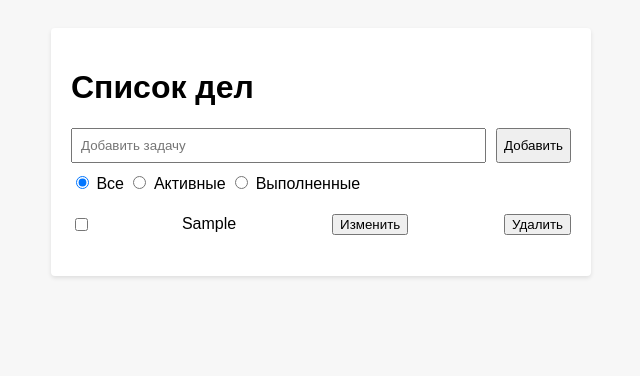
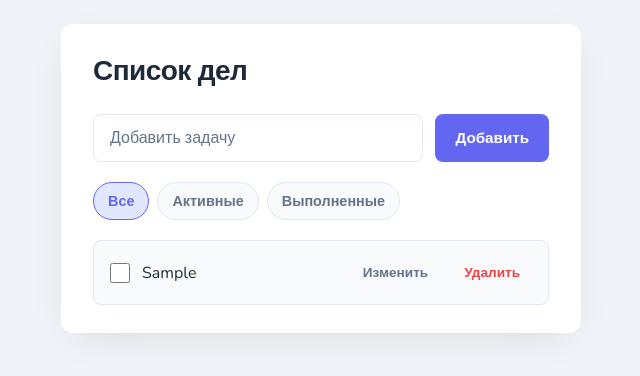
Before and after one commit to Alikyshkin/to-do, a plain HTML site: page index.html in a window 1280 px wide. Both pictures are taken after typing "Sample" into the empty fields and a click on the button "Добавить". Shown: the whole page, without its empty margins (319-959 px from the left). Drawn offline with nearby package versions, Linux system fonts and the light colour scheme.

Commit message:
Добавить стили и шрифты для улучшения интерфейса: внедрены CSS-переменные, обновлены стили для элементов, добавлены шрифты Nunito, улучшен внешний вид формы и списка задач

```diff
--- a/index.html
+++ b/index.html
@@ -1,11 +1,16 @@
 <!DOCTYPE html>
 <html lang="ru">
+
 <head>
   <meta charset="UTF-8">
   <meta name="viewport" content="width=device-width, initial-scale=1.0">
   <title>Список дел</title>
+  <link rel="preconnect" href="https://fonts.googleapis.com">
+  <link rel="preconnect" href="https://fonts.gstatic.com" crossorigin>
+  <link href="https://fonts.googleapis.com/css2?family=Nunito:wght@400;600;700&display=swap" rel="stylesheet">
   <link rel="stylesheet" href="style.css">
 </head>
+
 <body>
   <div class="app">
     <h1>Список дел</h1>
@@ -22,4 +27,5 @@
   </div>
   <script src="script.js"></script>
 </body>
+
 </html>
--- a/style.css
+++ b/style.css
@@ -1,48 +1,239 @@
+:root {
+  --bg: #f0f4f8;
+  --surface: #ffffff;
+  --surface-hover: #f8fafc;
+  --text: #1e293b;
+  --text-muted: #64748b;
+  --accent: #6366f1;
+  --accent-hover: #4f46e5;
+  --accent-soft: #e0e7ff;
+  --border: #e2e8f0;
+  --success: #22c55e;
+  --danger: #ef4444;
+  --danger-hover: #dc2626;
+  --radius: 12px;
+  --radius-sm: 8px;
+  --shadow: 0 1px 3px rgba(0, 0, 0, 0.08);
+  --shadow-lg: 0 10px 40px -15px rgba(0, 0, 0, 0.15);
+}
+
+* {
+  box-sizing: border-box;
+}
+
 body {
-  font-family: Arial, sans-serif;
-  background: #f7f7f7;
-  padding: 20px;
+  font-family: 'Nunito', sans-serif;
+  background: var(--bg);
+  color: var(--text);
+  min-height: 100vh;
+  padding: 24px;
+  margin: 0;
 }
 
 .app {
-  max-width: 500px;
+  max-width: 520px;
   margin: 0 auto;
-  background: #fff;
-  padding: 20px;
-  border-radius: 4px;
-  box-shadow: 0 2px 4px rgba(0, 0, 0, 0.1);
+  background: var(--surface);
+  padding: 28px 32px;
+  border-radius: var(--radius);
+  box-shadow: var(--shadow-lg);
 }
 
+.app h1 {
+  margin: 0 0 24px;
+  font-size: 1.75rem;
+  font-weight: 700;
+  color: var(--text);
+  letter-spacing: -0.02em;
+}
+
+/* Форма добавления */
 #task-form {
   display: flex;
-  gap: 10px;
+  gap: 12px;
+  margin-bottom: 20px;
 }
 
 #task-input {
   flex: 1;
-  padding: 8px;
+  padding: 12px 16px;
+  font-family: inherit;
+  font-size: 1rem;
+  border: 1px solid var(--border);
+  border-radius: var(--radius-sm);
+  background: var(--surface);
+  color: var(--text);
+  transition: border-color 0.2s, box-shadow 0.2s;
 }
 
-.filters {
-  margin: 10px 0;
+#task-input::placeholder {
+  color: var(--text-muted);
 }
 
+#task-input:focus {
+  outline: none;
+  border-color: var(--accent);
+  box-shadow: 0 0 0 3px var(--accent-soft);
+}
+
+#task-form button[type="submit"] {
+  padding: 12px 20px;
+  font-family: inherit;
+  font-size: 0.95rem;
+  font-weight: 600;
+  color: #fff;
+  background: var(--accent);
+  border: none;
+  border-radius: var(--radius-sm);
+  cursor: pointer;
+  transition: background 0.2s, transform 0.1s;
+}
+
+#task-form button[type="submit"]:hover {
+  background: var(--accent-hover);
+}
+
+#task-form button[type="submit"]:active {
+  transform: scale(0.98);
+}
+
+/* Фильтры */
+.filters {
+  display: flex;
+  gap: 8px;
+  margin-bottom: 20px;
+  flex-wrap: wrap;
+}
+
+.filters label {
+  display: inline-flex;
+  align-items: center;
+  padding: 8px 14px;
+  font-size: 0.9rem;
+  font-weight: 600;
+  color: var(--text-muted);
+  background: var(--surface-hover);
+  border: 1px solid var(--border);
+  border-radius: 999px;
+  cursor: pointer;
+  transition: color 0.2s, background 0.2s, border-color 0.2s;
+}
+
+.filters label:hover {
+  color: var(--text);
+  background: var(--border);
+}
+
+.filters input {
+  position: absolute;
+  opacity: 0;
+  width: 0;
+  height: 0;
+}
+
+.filters input:checked + label,
+.filters label:has(input:checked) {
+  color: var(--accent);
+  background: var(--accent-soft);
+  border-color: var(--accent);
+}
+
+.filters label:has(input:focus-visible) {
+  outline: 2px solid var(--accent);
+  outline-offset: 2px;
+}
+
+/* Список задач */
 #task-list {
   list-style: none;
   padding: 0;
+  margin: 0;
+  display: flex;
+  flex-direction: column;
+  gap: 8px;
 }
 
 .task {
   display: flex;
   align-items: center;
-  justify-content: space-between;
-  padding: 5px 0;
+  gap: 12px;
+  padding: 14px 16px;
+  background: var(--surface-hover);
+  border: 1px solid var(--border);
+  border-radius: var(--radius-sm);
+  transition: background 0.2s, border-color 0.2s, box-shadow 0.2s;
+}
+
+.task:hover {
+  background: var(--surface);
+  border-color: var(--border);
+  box-shadow: var(--shadow);
+}
+
+.task .text {
+  flex: 1;
+  font-size: 1rem;
+  word-break: break-word;
 }
 
 .task.completed .text {
+  color: var(--text-muted);
   text-decoration: line-through;
 }
 
+/* Чекбокс */
+.task input[type="checkbox"] {
+  width: 20px;
+  height: 20px;
+  margin: 0;
+  accent-color: var(--success);
+  cursor: pointer;
+  flex-shrink: 0;
+}
+
+/* Кнопки в задаче */
 .task button {
-  margin-left: 5px;
+  padding: 8px 12px;
+  font-family: inherit;
+  font-size: 0.85rem;
+  font-weight: 600;
+  border: none;
+  border-radius: 6px;
+  cursor: pointer;
+  transition: background 0.2s, color 0.2s, transform 0.1s;
+  flex-shrink: 0;
 }
+
+.task button:active {
+  transform: scale(0.96);
+}
+
+.task button:first-of-type {
+  color: var(--text-muted);
+  background: transparent;
+}
+
+.task button:first-of-type:hover {
+  color: var(--accent);
+  background: var(--accent-soft);
+}
+
+.task button:last-of-type {
+  color: var(--danger);
+  background: transparent;
+}
+
+.task button:last-of-type:hover {
+  color: #fff;
+  background: var(--danger);
+}
+
+/* Пустой список */
+#task-list:empty::after {
+  content: 'Пока нет задач. Добавьте первую выше.';
+  display: block;
+  padding: 32px 16px;
+  text-align: center;
+  color: var(--text-muted);
+  font-size: 0.95rem;
+}
```
